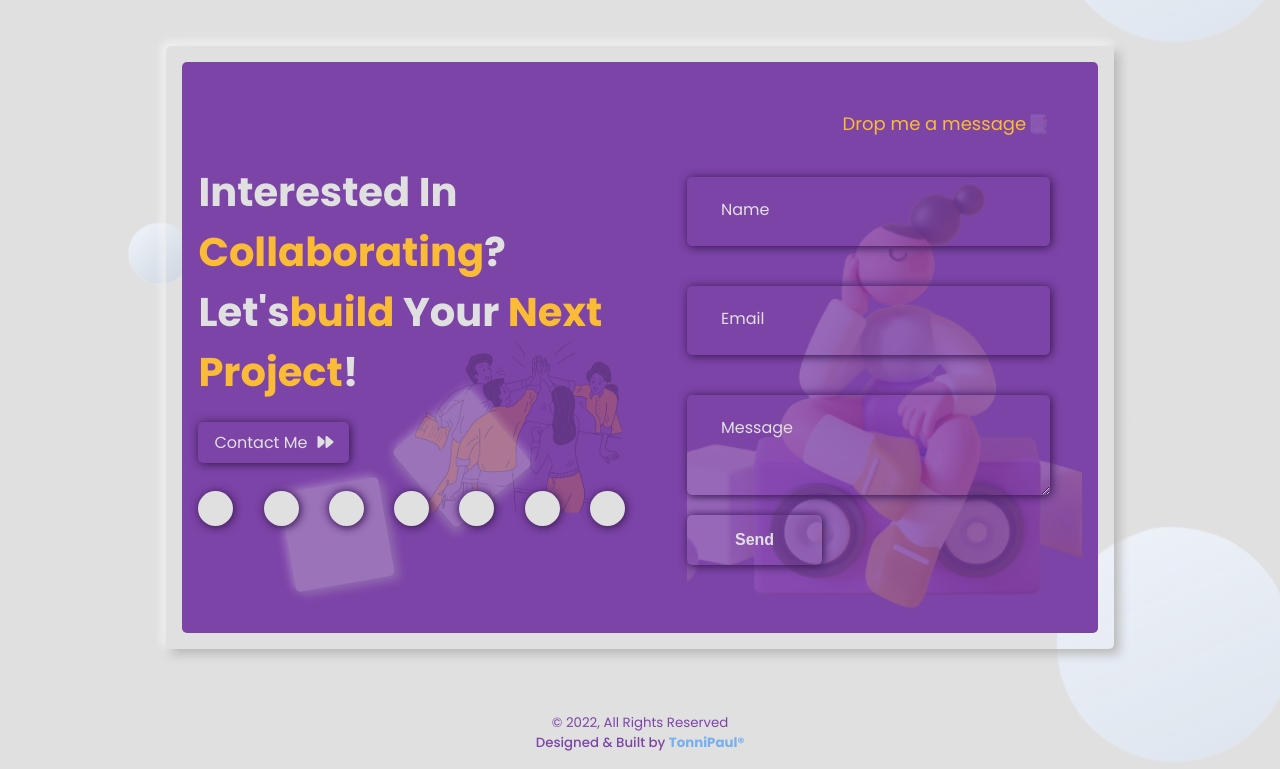
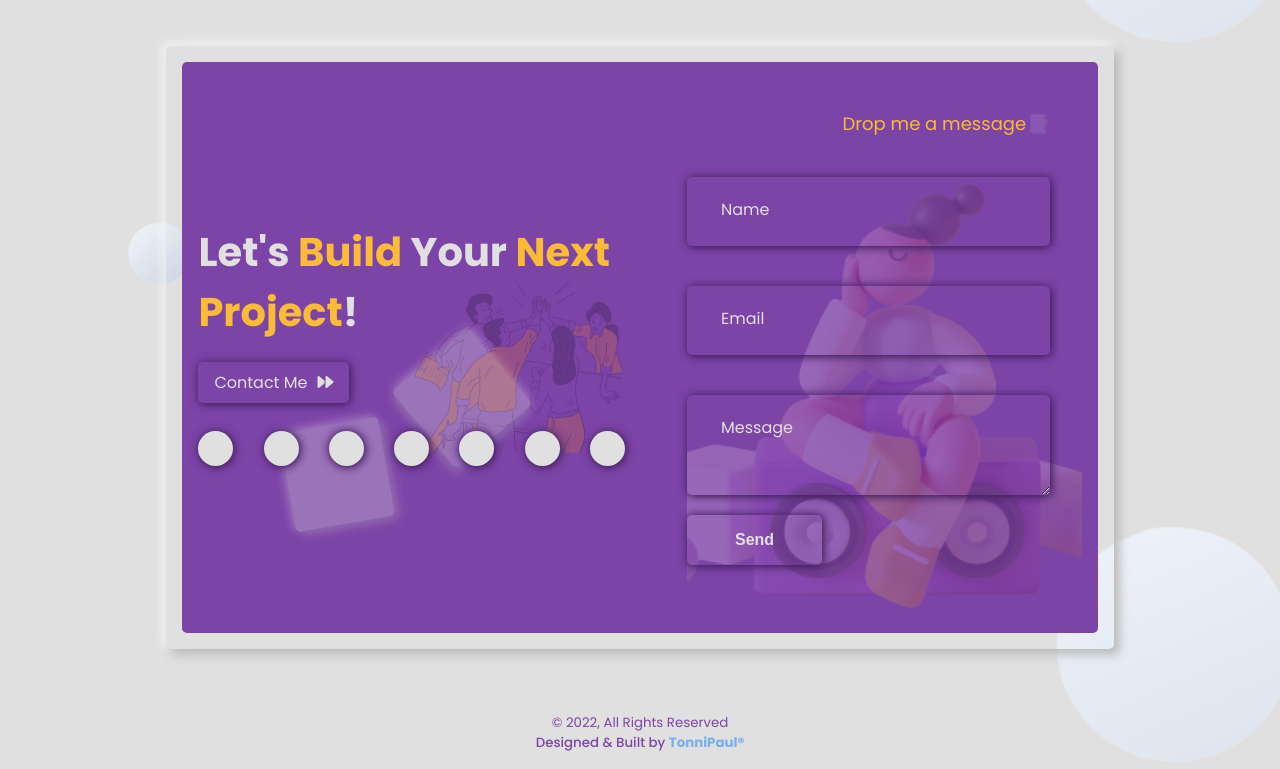
Before and after one commit to TonniPaul/portfolion, a React (Create React App) app: page / in a window 1280 px wide. Shown: the part 5238-6007 px from the top of the page. Built offline with nearby package versions, Linux system fonts and the light colour scheme; a web font is replaced by a local one.

Commit message:
Compatibility Improvement

```diff
--- a/src/components/contactForm/ContactForm.jsx
+++ b/src/components/contactForm/ContactForm.jsx
@@ -64,9 +64,9 @@ const ContactForm = () => {
           >
             <motion.div className="contact-sub-div" variants={rightVariant}>
               <h1 className="contact-head-text">
-                Interested in
-                <span className="alt-text-yellow"> collaborating</span>? Let's
-                <span className="alt-text-yellow">build </span>
+                {/* Interested in
+                <span className="alt-text-yellow"> collaborating</span>?  */}
+                Let's <span className="alt-text-yellow">build </span>
                 your
                 <span className="alt-text-yellow"> Next project</span>!
               </h1>
```
